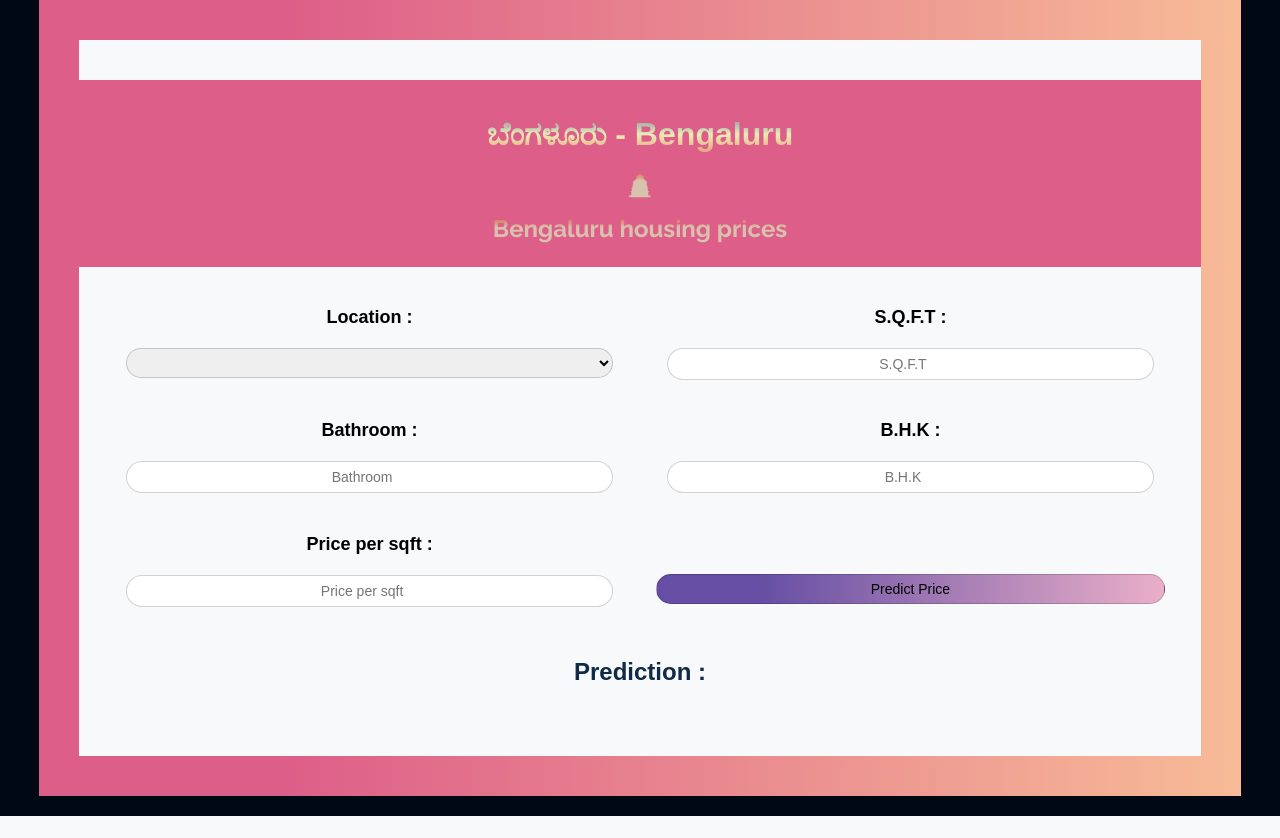
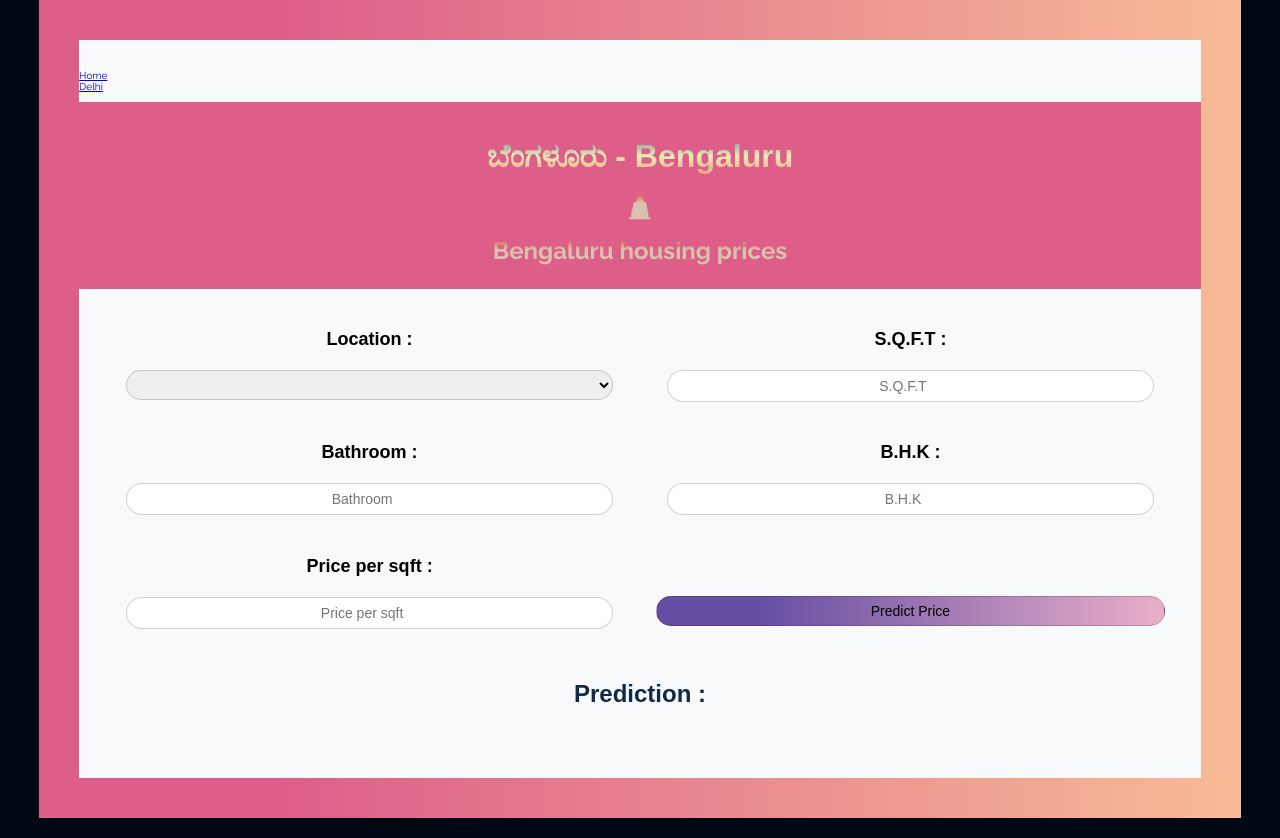
Before and after one commit to vivdevchikam/Indian-metropolitan-cities-housing-prices, a Flask app: page / in a window 1280 px wide. Before the commit the page ends 816 px from the top, so only its background shows below. Run offline with Flask 3, Linux system fonts and the light colour scheme; parts of the project's set-up code (start-up, migrations or seed data) failed here and were passed over; some libraries are stand-ins or nearby versions; some web fonts are replaced.

Commit message:
Add files via upload

```diff
--- a/templates/index.html
+++ b/templates/index.html
@@ -4,15 +4,28 @@
     <meta charset="UTF-8" />
     <meta name="viewport" content="width=device-width, initial-scale=1.0" />
     <link
+      rel="icon"
+      href="{{url_for('static', filename='icon.jpg')}}"
+      type="image/x-icon"
+    />
+    <link
       rel="stylesheet"
       href="{{url_for('static', filename='css/style.css')}}"
     />
-    <title>Housing prices</title>
+    <title>Housing prices - Bangalore</title>
   </head>
   <body>
     <div class="container">
       <div class="row">
         <div class="card">
+          <nav class="nav-bar">
+            <ul class="nav-item">
+              <li><a href="/">Home</a></li>
+              <li>
+                <a href="/delhi">Delhi</a>
+              </li>
+            </ul>
+          </nav>
           <div class="card-header">
             <h1 class="h1-header">ಬೆಂಗಳೂರು - Bengaluru</h1>
             <div class="temple"><span class="temple-emoji">🛕</span></div>
```
